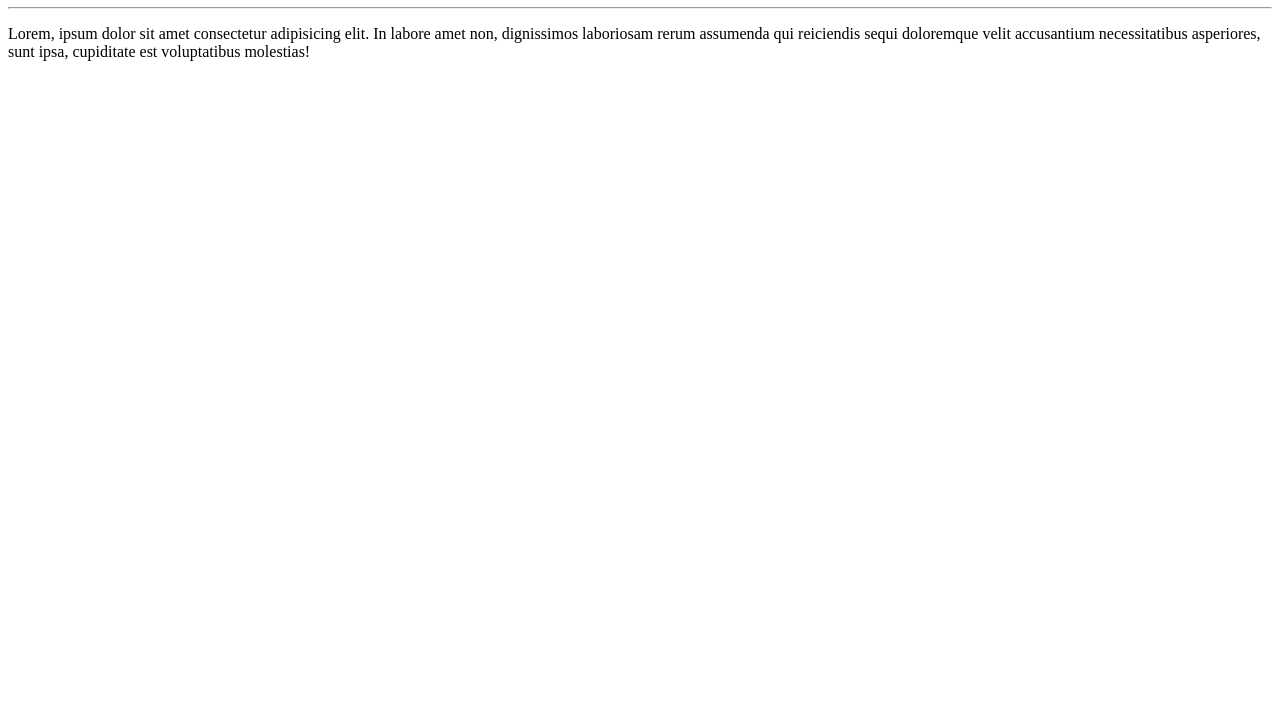
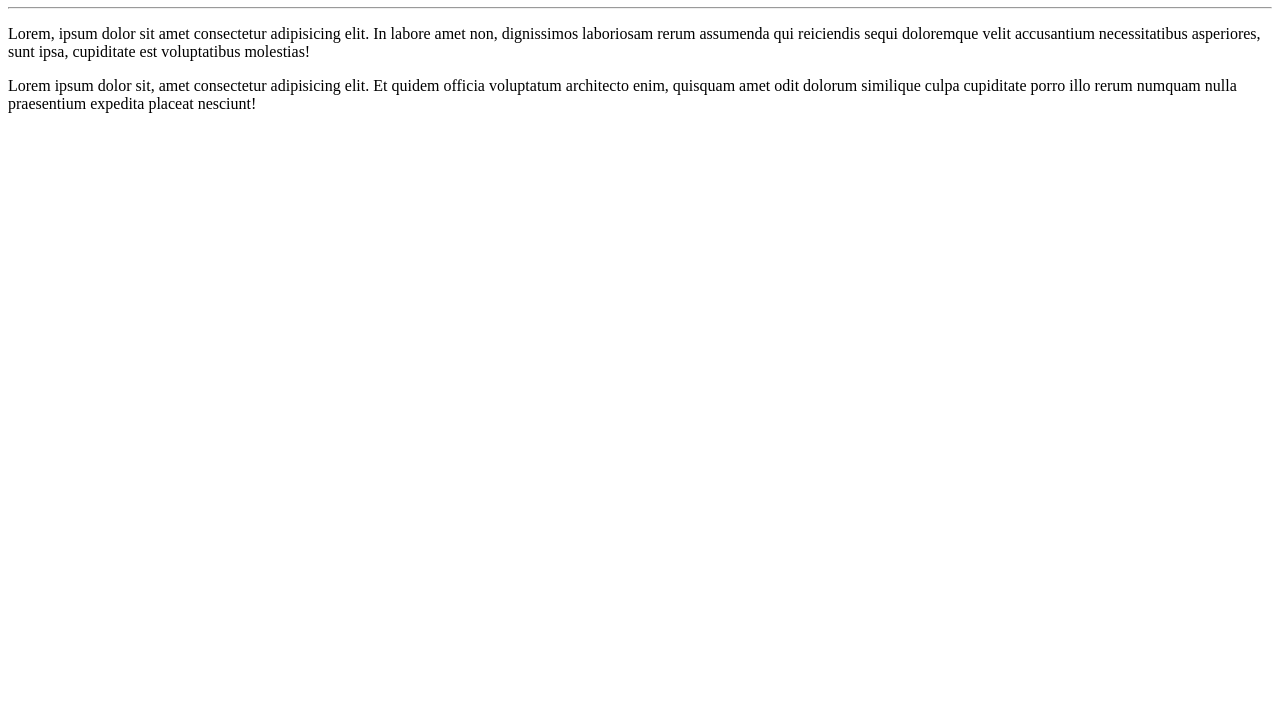
Before and after one commit to raimundonetozk/cadastro-de-doa--o-de-sangue, a plain HTML site: page SIte/index.html in a window 1280 px wide. Shown: the part 73-800 px from the top of the page. Drawn offline with Linux system fonts and the light colour scheme.

Commit message:
novo parágrafo

```diff
--- a/SIte/index.html
+++ b/SIte/index.html
@@ -9,5 +9,6 @@
     <h1>Sistema de doação de sangue</h1>
     <hr>
     <p>Lorem, ipsum dolor sit amet consectetur adipisicing elit. In labore amet non, dignissimos laboriosam rerum assumenda qui reiciendis sequi doloremque velit accusantium necessitatibus asperiores, sunt ipsa, cupiditate est voluptatibus molestias!</p>
+    <p>Lorem ipsum dolor sit, amet consectetur adipisicing elit. Et quidem officia voluptatum architecto enim, quisquam amet odit dolorum similique culpa cupiditate porro illo rerum numquam nulla praesentium expedita placeat nesciunt!</p>
 </body>
 </html>
```
